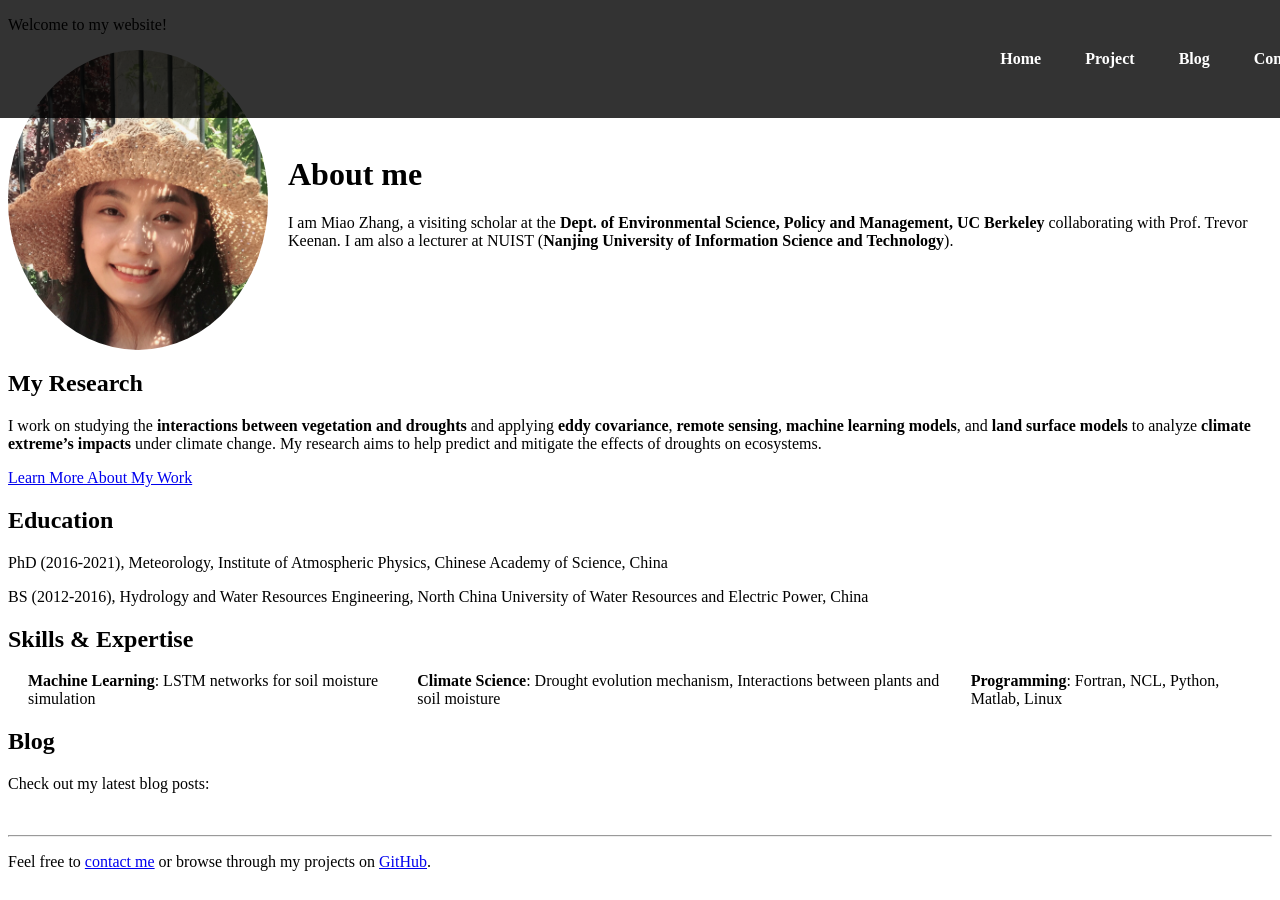
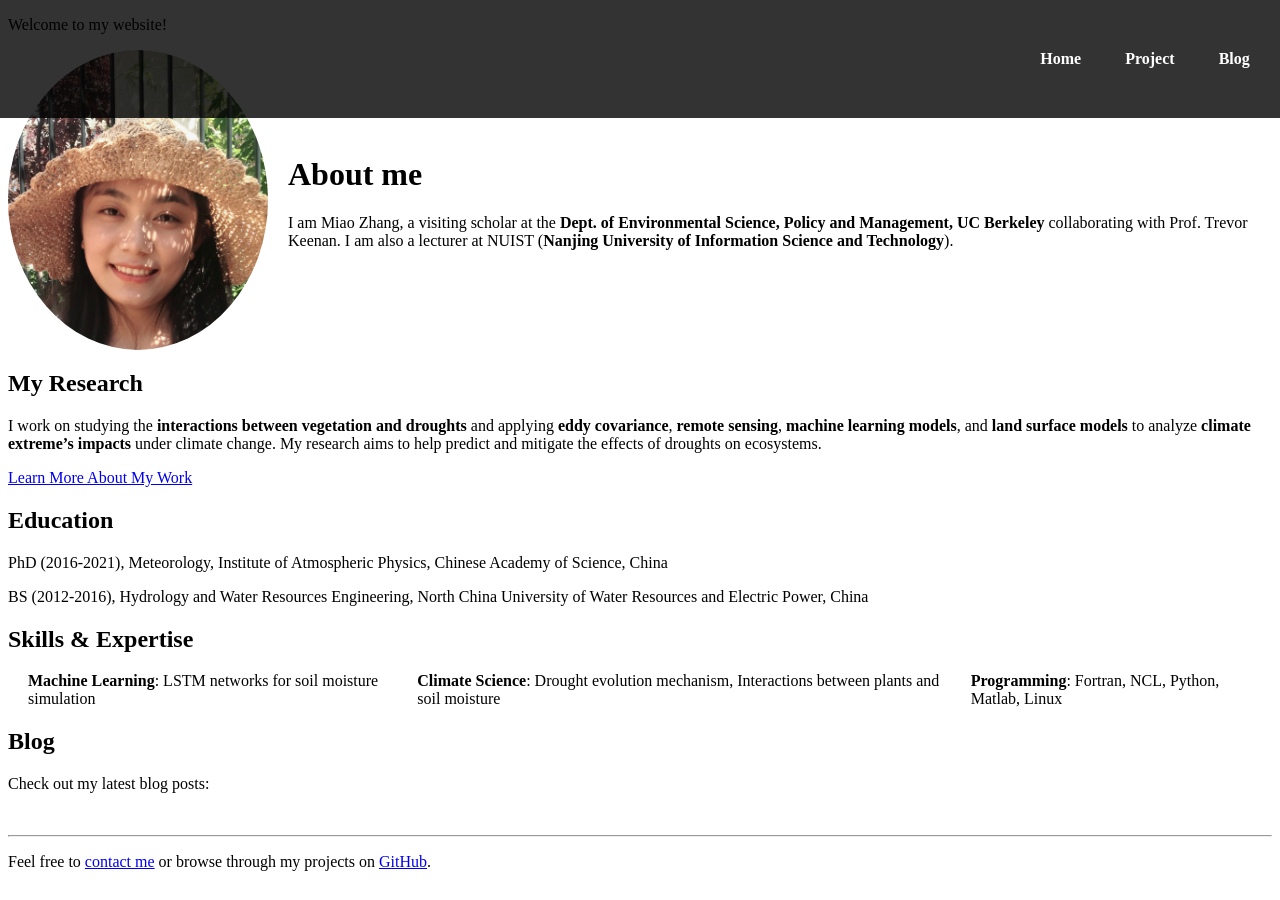
Before and after one commit to miaozhang2025/miaozhang2025.github.io, a Jekyll site: the page built from index.md, in a window 1280 px wide. Built offline with Jekyll 4.4.1, drawn with Linux system fonts in a browser that asks for light colours.

Commit message:
Update custom.css

```diff
--- a/assets/css/custom.css
+++ b/assets/css/custom.css
@@ -6,7 +6,7 @@ header {
   left: 0;
   background-color: rgba(0, 0, 0, 0.8); /* Optional: a background color for the header */
   width: 100%;
-  padding: 50px 40px;
+  padding: 50px 80px;
   z-index: 1000; /* Ensures the header stays above other content */
 }
 
```
